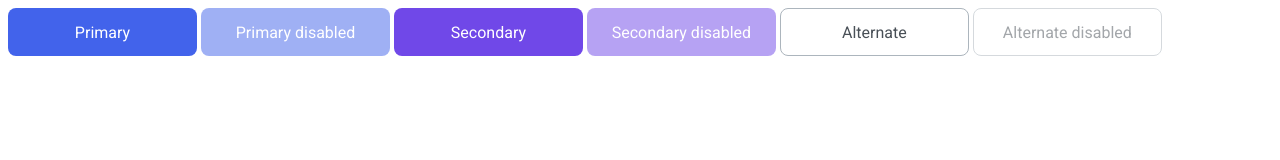
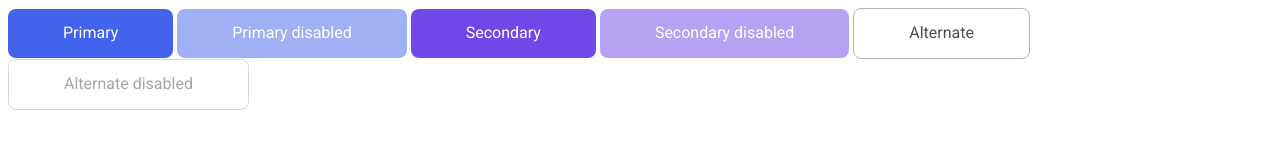
Before and after one commit to js-tasks-ru/htmlcss-20240216_lia-gorodnicheva, a website: page 03-lection1/01-button/index.html in a window 1280 px wide. Drawn offline with Linux system fonts and the light colour scheme.

Commit message:
new solution for 03 lection1 button

```diff
--- a/03-lection1/01-button/button.css
+++ b/03-lection1/01-button/button.css
@@ -1,18 +1,16 @@
 /* Стилизация кнопки */
 .button {
-    height: 48px;
-    width: 189px;
+    padding-top: 15px;
+    padding-bottom: 15px;
+    padding-left: 55px;
+    padding-right: 55px;
     border-radius: 8px;
     font-style: 'Roboto';
     font-size: 16px;
+    font-family: Roboto;
+    line-height: 18.75px;
     text-align: center;
     cursor: pointer;
-}
-
-:disabled {
-    opacity: 50%;
-    cursor: default;
-    pointer-events: none;
 }
 
 :root {
@@ -24,43 +22,64 @@
     --blue: #374FC7;
 }
 
-.button.button_primary {
+.button_primary {
     background-color: #4263EB;
     color: var(--white);
     border: solid transparent;
+    border-width: 0px;
     transition: opacity 200ms ease-in-out, background 200ms ease-in-out;
 }
 
-.button.button_primary:hover {
+.button_primary:hover {
     background-color: var(--blue);
     color: var(--white);
     border: solid transparent;
 }
 
-.button.button_secondary {
+.button_primary:disabled {
+    opacity: 50%;
+    cursor: default;
+    pointer-events: none;
+}
+
+.button_secondary {
     background-color: var(--purple);
     color: var(--white);
     border: solid transparent;
+    border-width: 0px;
     transition: opacity 200ms ease-in-out, background 200ms ease-in-out;
 }
 
-.button.button_secondary:hover {
+.button_secondary:hover {
     background-color: #5028C6;
     color: var(--white);
     border: solid transparent;
 }
 
-.button.button_alternate {
+.button_secondary:disabled {
+    opacity: 50%;
+    cursor: default;
+    pointer-events: none;
+}
+
+.button_alternate {
     background-color: var(--white);
     border: 1px solid;
+    border-width: 1px;
     border-color: var(--grey-3);
     color: var(--grey-4);
     transition: opacity 200ms ease-in-out, background 200ms ease-in-out;
 }
 
-.button.button_alternate:hover {
+.button_alternate:hover {
     background-color: var(--white);
     border: 1px solid;
     border-color: var(--black);
     color: var(--grey-4);
 }
+
+.button_alternate:disabled {
+    opacity: 50%;
+    cursor: default;
+    pointer-events: none;
+}
```
